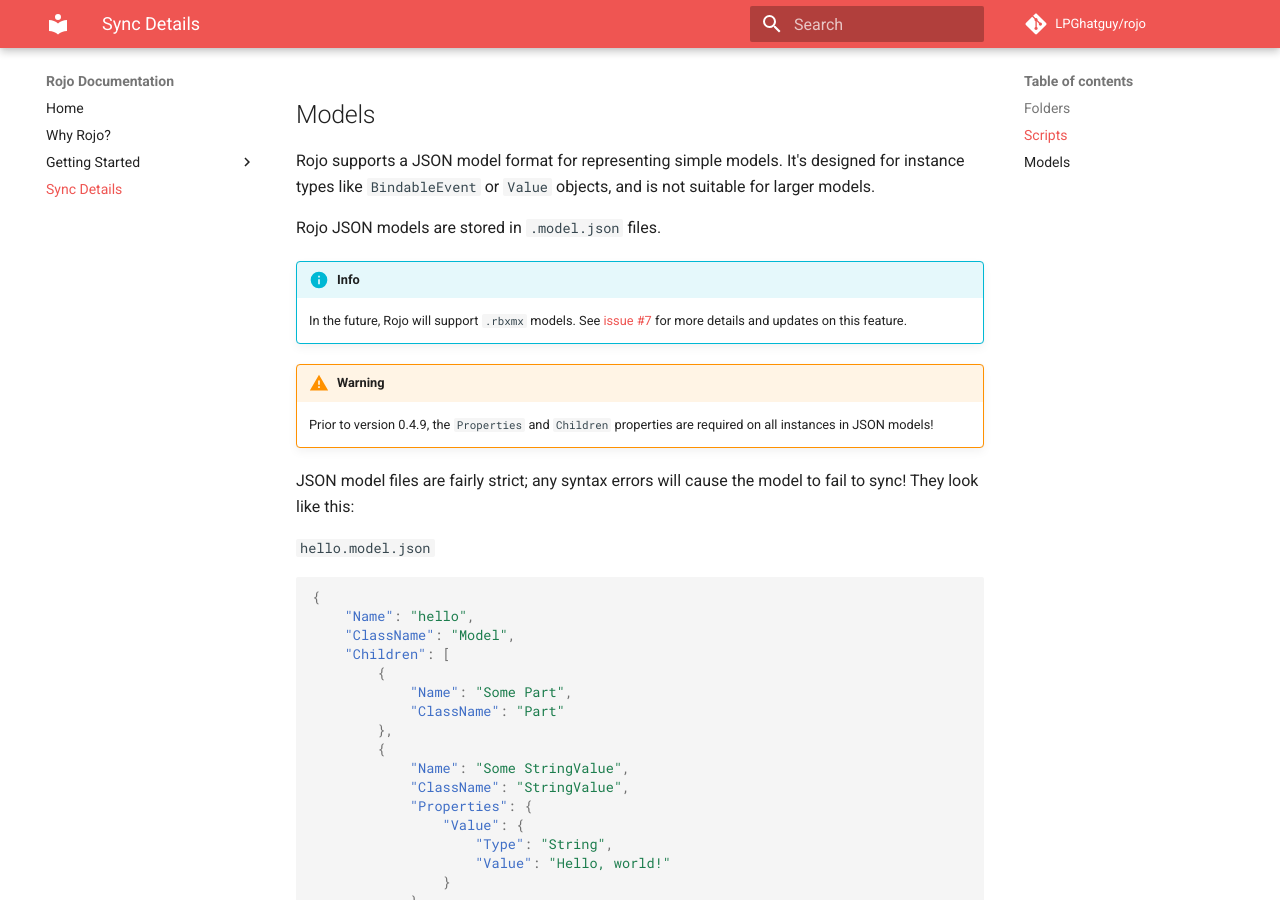
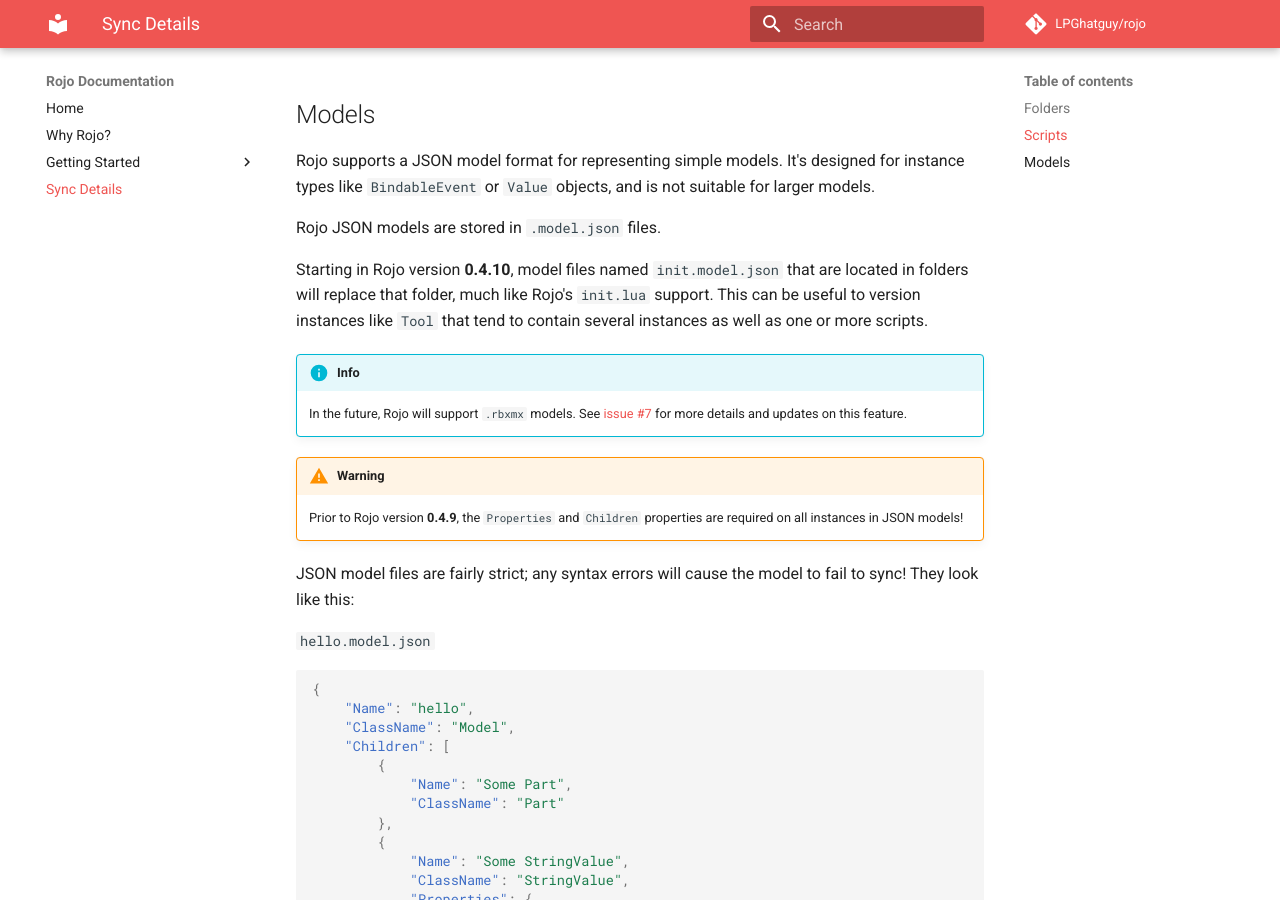
Before and after one commit to rojo-rbx/rojo, an MkDocs documentation site: the page built from docs/sync-details.md, in a window 1280 px wide and 900 px high, scrolled down 1029 px. Built offline with MkDocs 1.6.1 and Material for MkDocs 9.7.7, drawn with Linux system fonts in a browser that asks for light colours; comment, search, counter and statistics services are not loaded; old or Windows-style settings are respelled for this version of MkDocs.

Commit message:
Update docs

```diff
--- a/docs/sync-details.md
+++ b/docs/sync-details.md
@@ -30,11 +30,13 @@
 
 Rojo JSON models are stored in `.model.json` files.
 
+Starting in Rojo version **0.4.10**, model files named `init.model.json` that are located in folders will replace that folder, much like Rojo's `init.lua` support. This can be useful to version instances like `Tool` that tend to contain several instances as well as one or more scripts.
+
 !!! info
     In the future, Rojo will support `.rbxmx` models. See [issue #7](https://github.com/LPGhatguy/rojo/issues/7) for more details and updates on this feature.
 
 !!! warning
-    Prior to version 0.4.9, the `Properties` and `Children` properties are required on all instances in JSON models!
+    Prior to Rojo version **0.4.9**, the `Properties` and `Children` properties are required on all instances in JSON models!
 
 JSON model files are fairly strict; any syntax errors will cause the model to fail to sync! They look like this:
 
```
